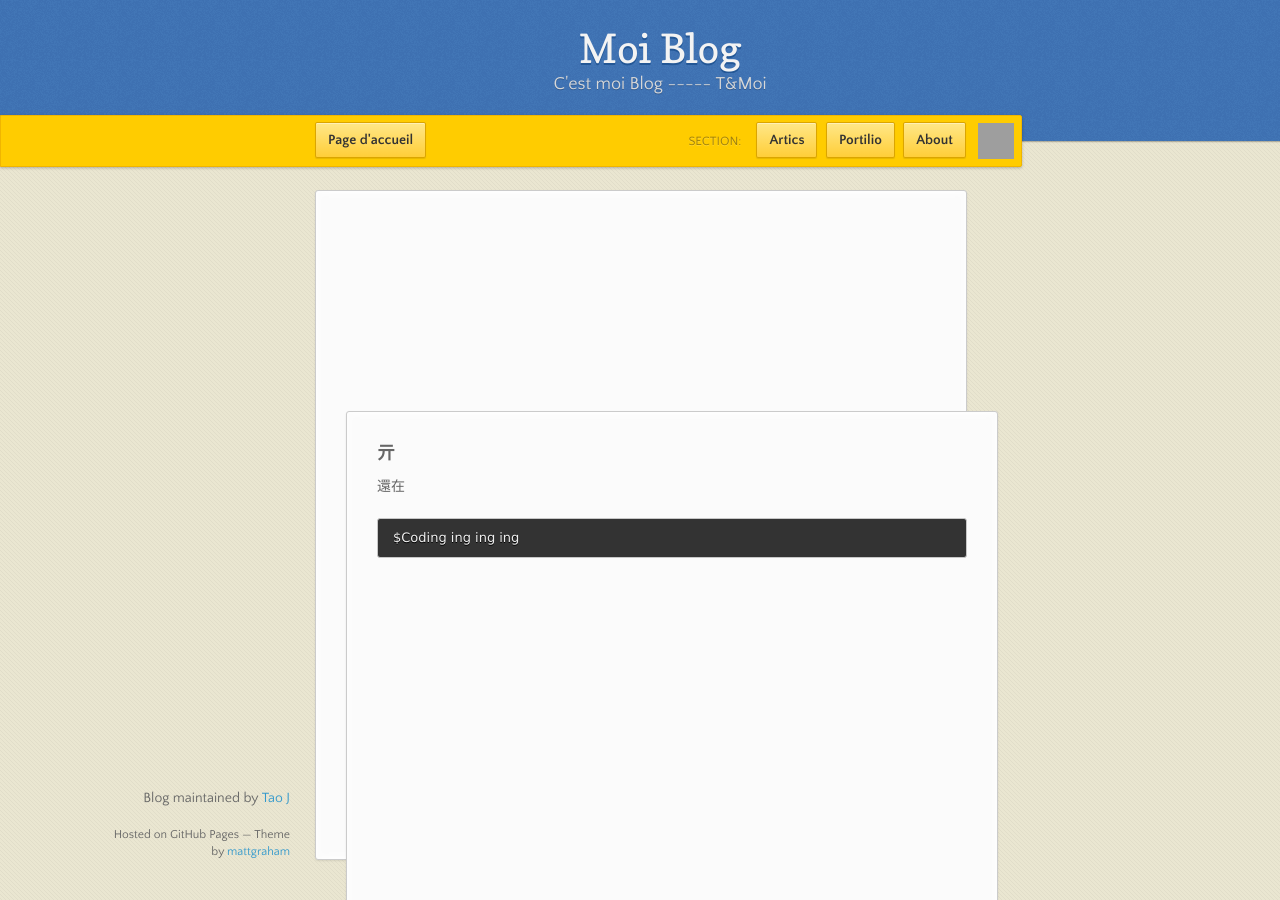
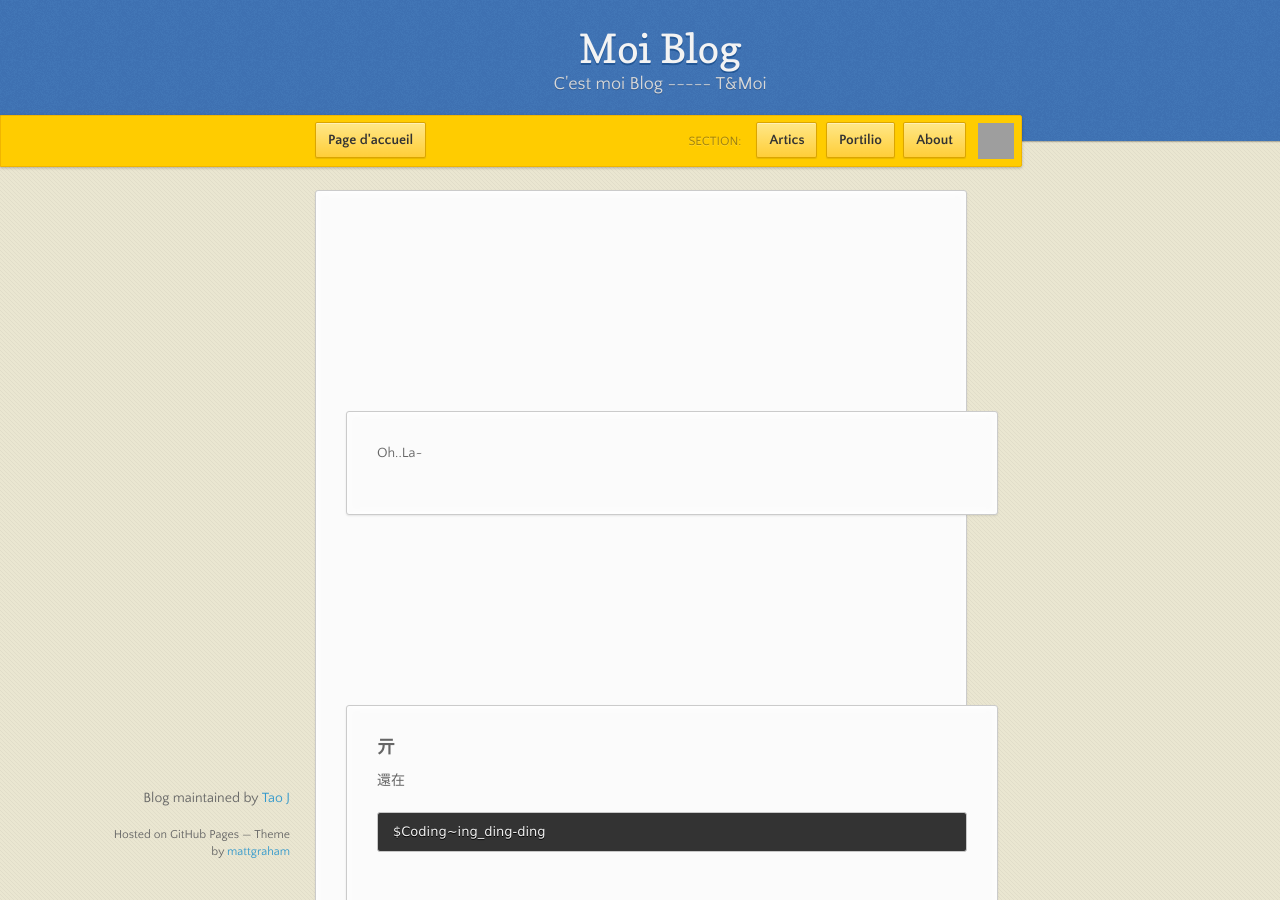
Before and after one commit to Tao-J/Moi_Blogue, a Jekyll site: the page built from index.html, in a window 1280 px wide and 900 px high. Built offline with Jekyll 4.4.1, drawn with Linux system fonts in a browser that asks for light colours; nearby versions of some CDN libraries; grey boxes are pictures that could not be loaded.

Commit message:
Update index.html

```diff
--- a/index.html
+++ b/index.html
@@ -4,11 +4,17 @@ layout: default
 
 <div class="wrapper">
 
+
+<section>
+Oh..La~
+</section>
+
+
 <section>
 <h3>
 <a name="Start Commencement" class="anchor" href="#Start-Commencement"><span class="octicon octicon-link"></span></a>亓</h3>
 <p>還在</p>
-<pre><code>$Coding ing ing ing
+<pre><code>$Coding~ing_ding-ding
 </code></pre>
 
 </section>
```
